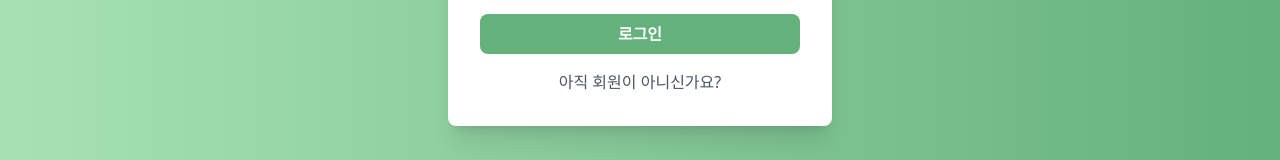
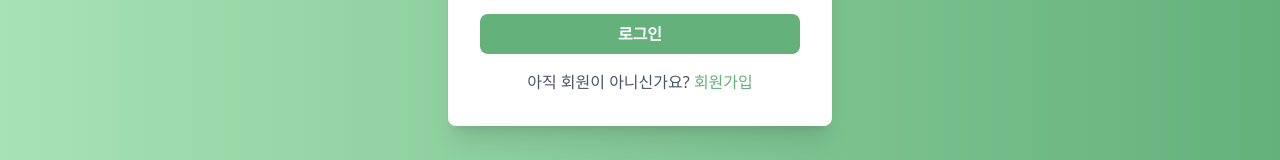
Before and after one commit to 07-main-teamproject/frontend, a React (Vite) app: page /login in a window 1280 px wide. Shown: the part 524-684 px from the top of the page. Built offline with nearby package versions, Linux system fonts and the light colour scheme.

Commit message:
✨ 회원가입 링크 추가
회원가입 페이지로 경로 연결

```diff
--- a/src/pages/Login.tsx
+++ b/src/pages/Login.tsx
@@ -1,5 +1,6 @@
 import { useForm } from "react-hook-form";
 import { validationRules } from "../components/ValidationRules";
+import { Link } from "react-router-dom";
 
 interface LoginFormData {
   email: string;
@@ -70,7 +71,13 @@ const LoginForm = () => {
         </form>
 
         <p className="text-center text-gray-600 mt-4">
-          아직 회원이 아니신가요? {/* 회원가입 링크 연결 */}
+          아직 회원이 아니신가요?{" "}
+          <Link
+            to="/signup"
+            className="text-[#64B17C] font-medium hover:underline"
+          >
+            회원가입
+          </Link>
         </p>
       </div>
     </div>
```
